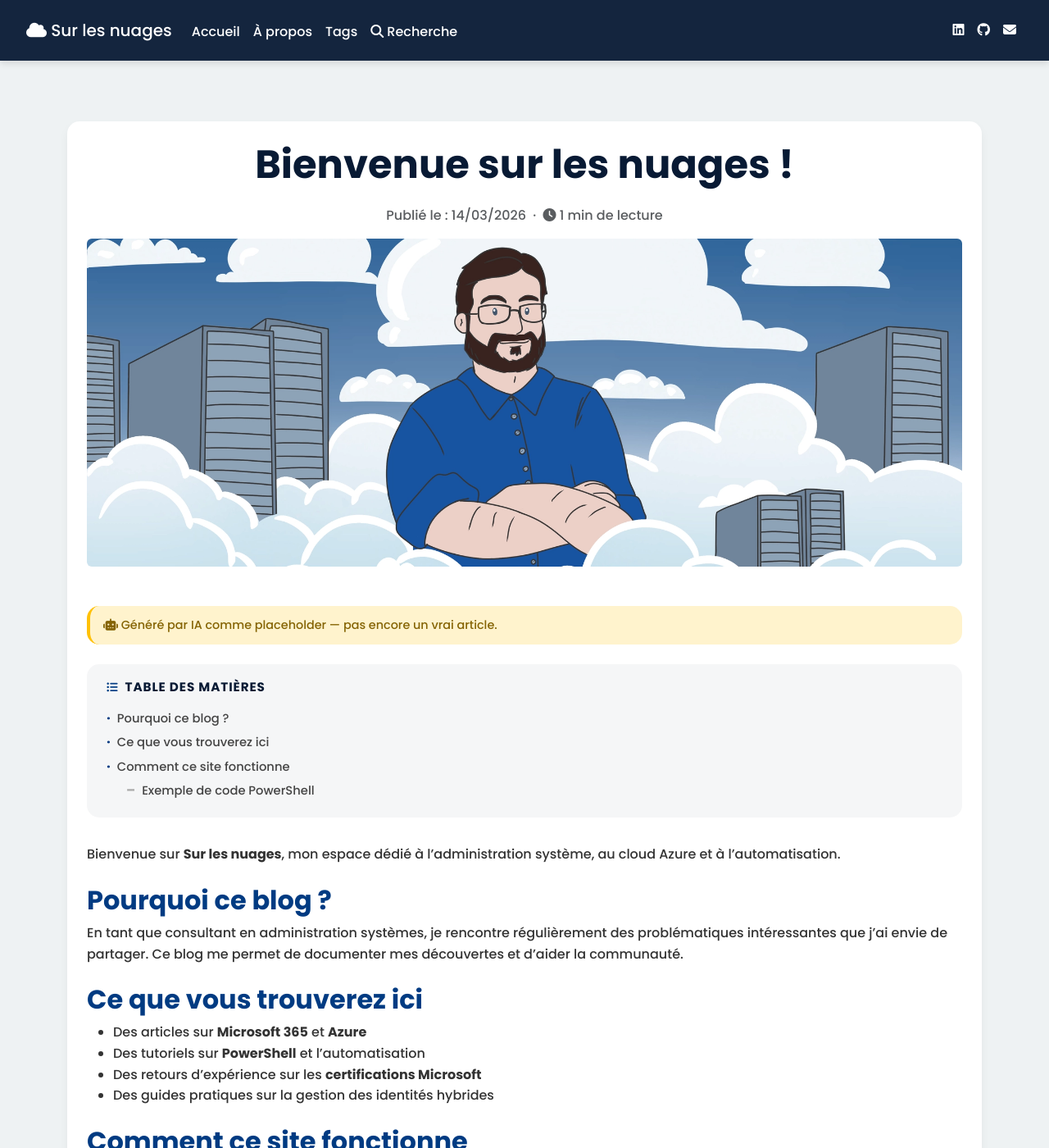
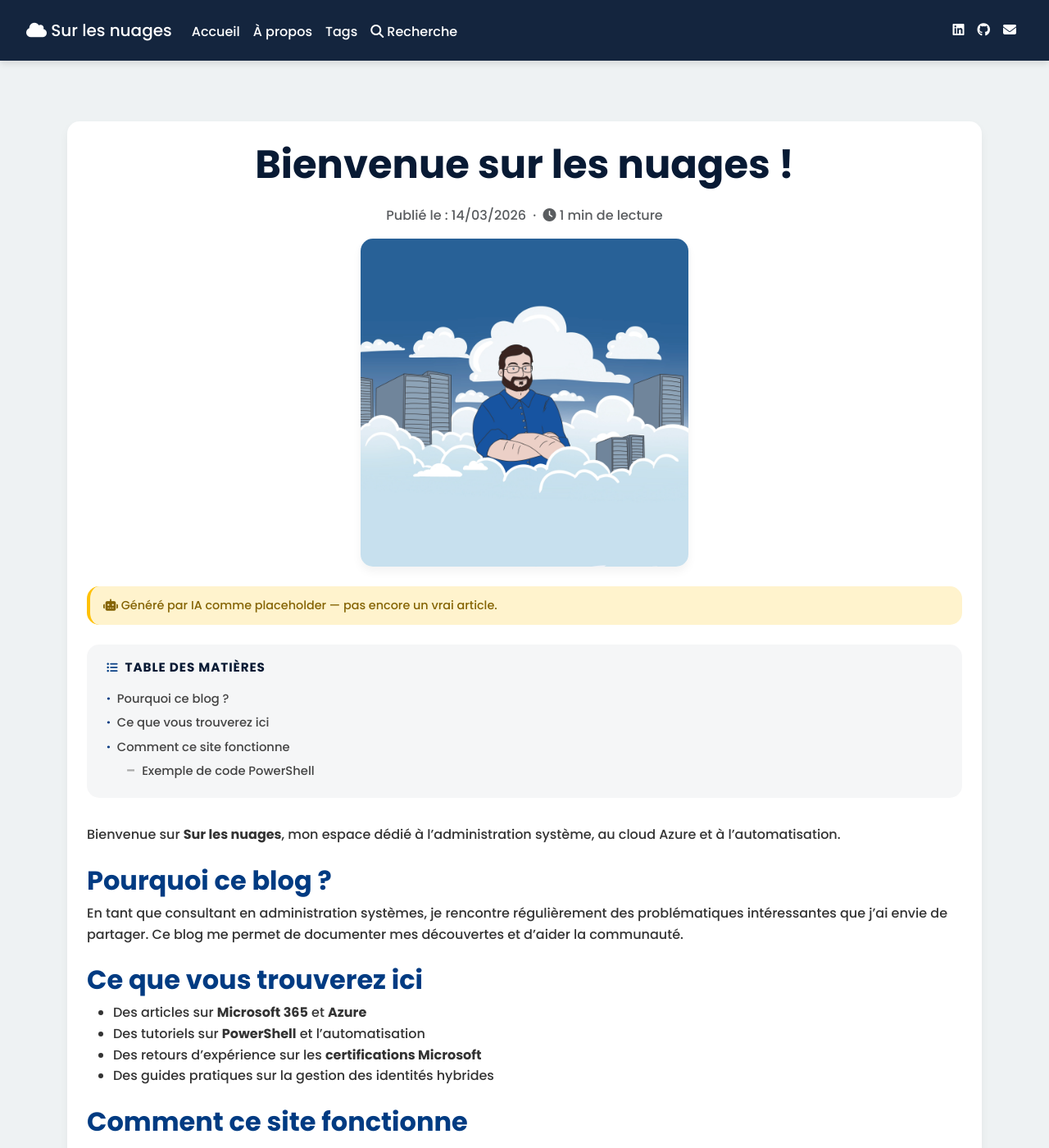
Before and after one commit to Arnaud-Ferriere/SurLesNuages, a Jekyll site: the page built from _posts/2026-03-14-bienvenue-sur-les-nuages.md, in a window 1280 px wide and 1400 px high. Shown: the whole window at 82% size. Built offline with Jekyll 4.4.1, drawn with Linux system fonts in a browser that asks for light colours; nearby versions of some CDN libraries.

Commit message:
Add banner/image separation with site-wide defaults
- New front matter field "banner:" for full-width article header (object-fit: cover)
- "image:" field now displays centered without cropping (object-fit: contain)
- site.default_image and site.default_banner in _config.yml as fallbacks
- Cards on homepage fall back to site.default_image if no post image set
- CSS: .article-banner and .article-cover replace old .article-container header img

Co-Authored-By: Claude Sonnet 4.6 <noreply@anthropic.com>

```diff
--- a/_config.yml
+++ b/_config.yml
@@ -1,4 +1,6 @@
 title: Sur les nuages
+default_image: /assets/photo.webp
+default_banner: ""
 description: >-
   Consultant en administration systèmes, spécialisé dans les environnements
   hybrides, la gestion des identités, les solutions Microsoft 365 et
--- a/_layouts/default.html
+++ b/_layouts/default.html
@@ -93,7 +93,7 @@
     <script src="https://kit.fontawesome.com/f1818ff38c.js" crossorigin="anonymous" defer></script>
 
     <!-- Custom CSS -->
-    <link rel="stylesheet" type="text/css" href="{{ '/index.css' | relative_url }}?v1.8">
+    <link rel="stylesheet" type="text/css" href="{{ '/index.css' | relative_url }}?v1.9">
 
     <!-- jQuery -->
     <script src="https://code.jquery.com/jquery-3.6.0.min.js" defer></script>
--- a/_layouts/home.html
+++ b/_layouts/home.html
@@ -20,8 +20,9 @@ layout: default
         {% if words < 360 %}{% assign reading_time = 1 %}{% else %}{% assign reading_time = words | divided_by: 180 %}{% endif %}
         <div class="col-sm-6 col-lg-4 mb-4">
             <div class="card h-100" style="cursor:pointer;">
-                {% if post.image %}
-                <img src="{{ post.image | relative_url }}" class="card-img-top" alt="{{ post.title }}" loading="lazy">
+                {% assign card_image = post.image | default: site.default_image %}
+                {% if card_image and card_image != "" %}
+                <img src="{{ card_image | relative_url }}" class="card-img-top" alt="{{ post.title }}" loading="lazy">
                 {% endif %}
                 <div class="card-body">
                     <h5 class="card-title">
--- a/_layouts/post.html
+++ b/_layouts/post.html
@@ -38,8 +38,12 @@ layout: default
         <header class="text-center mb-4">
             <h1 class="display-5">{{ page.title }}</h1>
             <p class="text-muted">Publié le : {{ page.date | date: "%d/%m/%Y" }} &nbsp;·&nbsp; <i class="fas fa-clock" aria-hidden="true"></i> {{ reading_time }} min de lecture</p>
-            {% if page.image %}
-            <img src="{{ page.image | relative_url }}" class="img-fluid rounded mb-4" alt="{{ page.title }}" loading="lazy">
+            {% assign banner_src = page.banner | default: site.default_banner %}
+            {% assign cover_src = page.image | default: site.default_image %}
+            {% if banner_src and banner_src != "" %}
+            <img src="{{ banner_src | relative_url }}" class="article-banner" alt="{{ page.title }}" loading="lazy">
+            {% elsif cover_src and cover_src != "" %}
+            <img src="{{ cover_src | relative_url }}" class="article-cover" alt="{{ page.title }}" loading="lazy">
             {% endif %}
         </header>
 
--- a/index.css
+++ b/index.css
@@ -493,13 +493,25 @@
     font-weight: 600;
   }
 
-  /* Image de couverture (header de l'article) */
-  .article-container header img {
+  /* Bannière pleine largeur (champ "banner:" dans le front matter) */
+  .article-banner {
     width: 100%;
     max-height: 400px;
     object-fit: cover;
     border-radius: var(--border-radius);
     margin-bottom: 1.5rem;
+  }
+
+  /* Image de couverture centrée (champ "image:" sans banner) */
+  .article-cover {
+    max-width: 100%;
+    max-height: 400px;
+    height: auto;
+    object-fit: contain;
+    display: block;
+    margin: 0 auto 1.5rem;
+    border-radius: var(--border-radius);
+    box-shadow: var(--box-shadow-light);
   }
 
   /* Images dans le contenu : centrées par défaut */
```
